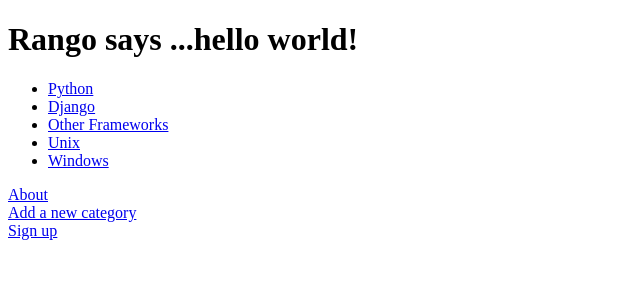
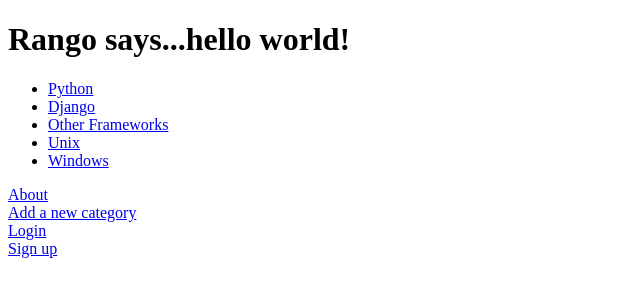
Before and after one commit to rohitvernekar/tango_with_django, a Django app: page /rango/ in a window 1280 px wide. Shown: the top 300 px of the page, without its empty margins (0-640 px from the left). Run offline with Django 3.2, Linux system fonts and the light colour scheme; data comes from the database, SQL or seed files in the repository; both versions use the stored data as it was after the commit; parts of the project's set-up code (start-up, migrations or seed data) failed here and were passed over.

Commit message:
Added login functionality

```diff
--- a/rango/urls.py
+++ b/rango/urls.py
@@ -8,4 +8,5 @@ urlpatterns = patterns('',
         url(r'^add_category/$',views.add_category, name='add_category'),
         url(r'^category/(?P<category_name_url>\w+)/add_page/$',views.add_page, name='add_page'),
         url(r'^register/$',views.register,name='register'),
+        url(r'^login/$',views.user_login,name='login'),
     )
--- a/rango/views.py
+++ b/rango/views.py
@@ -1,9 +1,10 @@
-from django.http import HttpResponse
+from django.http import HttpResponse, HttpResponseRedirect
 from django.template import RequestContext
 from django.shortcuts import render_to_response
 from rango.models import Category, Page
 from rango.forms import CategoryForm, PageForm
 from rango.forms import UserForm, UserProfileForm
+from django.contrib.auth import authenticate, login
 
 def encode_url(str):
     return str.replace(' ', '_')
@@ -118,3 +119,21 @@ def register(request):
             'rango/register.html',
             {'user_form': user_form, 'profile_form':profile_form,'registered':registered},
             context)
+
+def user_login(request):
+    context = RequestContext(request)
+    user=""
+    if request.method=='POST':
+        username=request.POST['username']
+        password=request.POST['password']
+
+        user = authenticate(username=username, password=password)
+
+        if user:
+            if user.is_active:
+                login(request, user)
+                return HttpResponseRedirect('/rango/')
+            else:
+                return HttpResponse("Invalid login details supplied")
+    else:
+        return render_to_response('rango/login.html', {'user':user}, context)
--- a/templates/rango/index.html
+++ b/templates/rango/index.html
@@ -7,7 +7,11 @@
     </head>
 
     <body>
-        <h1> Rango says ...hello world!</h1>
+        {% if user.is_authenticated %}
+        <h1> Rango says ...hello {{ user.username }}</h1>
+        {% else %}
+        <h1>Rango says...hello world!</h1>
+        {% endif %}
 
         {% if categories %}
             <ul>
@@ -21,6 +25,7 @@
 
         <a href="/rango/about/">About</a><br/>
         <a href="/rango/add_category/"> Add a new category</a><br/>
+        <a href="/rango/login/">Login</a><br/>
         <a href="/rango/register/">Sign up</a>
     </body>
 
--- a/templates/rango/register.html
+++ b/templates/rango/register.html
@@ -1,4 +1,4 @@
-<DOCTYPE <!DOCTYPE html>
+<!DOCTYPE html>
 <html>
 <head>
 	<title>Register</title>
```
Also changed, not shown: rango.db.
